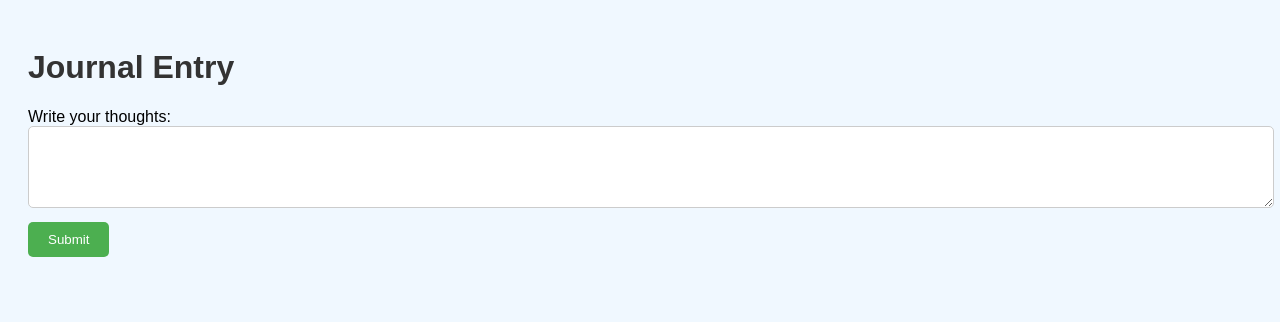
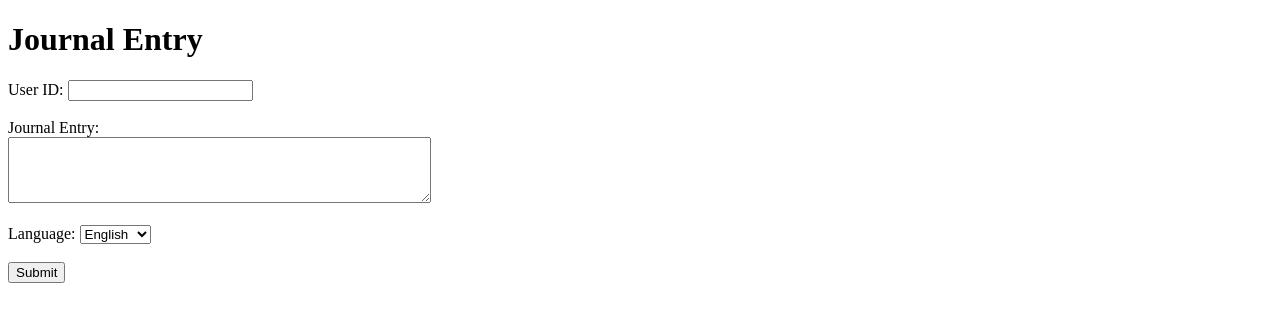
Before and after one commit to prathj/HeartStrings, a Flask app: page /journal in a window 1280 px wide. Shown: the top 322 px of the page. Run offline with Flask 3, Linux system fonts and the light colour scheme.

Commit message:
recommending music, takes id, determines mood

```diff
--- a/frontend/app.py
+++ b/frontend/app.py
@@ -8,9 +8,12 @@ import spotipy
 from spotipy.oauth2 import SpotifyClientCredentials
 from googletrans import Translator
 import logging
+import secrets
 
 app = Flask(__name__)
-app.secret_key = 'your_secret_key'
+
+# Generate and set the secret key
+app.secret_key = secrets.token_hex(16)
 
 # Configure the SQLite database
 app.config['SQLALCHEMY_DATABASE_URI'] = 'sqlite:///mood_tracker.db'
@@ -29,9 +32,10 @@ sp = spotipy.Spotify(auth_manager=SpotifyClientCredentials(client_id=SPOTIPY_CLI
 
 translator = Translator()
 
-# Define MoodEntry model without user_id
+# Define MoodEntry model with user_id
 class MoodEntry(db.Model):
     id = db.Column(db.Integer, primary_key=True)
+    user_id = db.Column(db.Integer, nullable=False)
     date = db.Column(db.Date, nullable=False)
     emotion = db.Column(db.String, nullable=False)
     journal_entry = db.Column(db.String, nullable=False)
@@ -84,12 +88,15 @@ def journal():
     if request.method == 'POST':
         entry = request.form['entry']
         lang = request.form.get('lang', 'en')
+        user_id = request.form.get('user_id')  # Ensure user_id is provided in the form
+        if not user_id:
+            return "User ID is required", 400
         try:
             emotion = asyncio.run(get_hume_response(entry, lang))
             recommendations = get_spotify_recommendations(emotion)
 
             # Save the mood entry in the database
-            mood_entry = MoodEntry(date=datetime.today().date(), emotion=emotion, journal_entry=entry)
+            mood_entry = MoodEntry(user_id=user_id, date=datetime.today().date(), emotion=emotion, journal_entry=entry)
             db.session.add(mood_entry)
             db.session.commit()
 
--- a/frontend/templates/journal.html
+++ b/frontend/templates/journal.html
@@ -4,24 +4,31 @@
     <meta charset="UTF-8">
     <meta name="viewport" content="width=device-width, initial-scale=1.0">
     <title>Journal Entry</title>
-    <link rel="stylesheet" href="{{ url_for('static', filename='styles.css') }}">
 </head>
 <body>
     <h1>Journal Entry</h1>
-    <form method="POST" action="/journal">
-        <label for="entry">Write your thoughts:</label>
-        <textarea id="entry" name="entry" rows="4" cols="50"></textarea>
-        <input type="hidden" name="lang" value="en">
-        <button type="submit">Submit</button>
+    <form action="{{ url_for('journal') }}" method="post">
+        <label for="user_id">User ID:</label>
+        <input type="text" id="user_id" name="user_id" required><br><br>
+        <label for="entry">Journal Entry:</label><br>
+        <textarea id="entry" name="entry" rows="4" cols="50" required></textarea><br><br>
+        <label for="lang">Language:</label>
+        <select id="lang" name="lang">
+            <option value="en">English</option>
+            <option value="es">Spanish</option>
+            <!-- Add more languages as needed -->
+        </select><br><br>
+        <input type="submit" value="Submit">
     </form>
+
     {% if emotion %}
-    <h2>Detected Emotion: {{ emotion }}</h2>
-    <h3>Recommended Playlist/Podcast:</h3>
-    <ul>
-        {% for item in recommendations %}
-        <li><a href="{{ item.url }}" target="_blank">{{ item.name }} by {{ item.artist }}</a></li>
-        {% endfor %}
-    </ul>
+        <h2>Detected Emotion: {{ emotion }}</h2>
+        <h2>Spotify Recommendations:</h2>
+        <ul>
+            {% for recommendation in recommendations %}
+                <li><a href="{{ recommendation.url }}">{{ recommendation.name }} by {{ recommendation.artist }}</a></li>
+            {% endfor %}
+        </ul>
     {% endif %}
 </body>
 </html>
```
Also changed, not shown: frontend/templates/register.html (deleted, +0 -21 lines), backend/models/mood_tracker.db (deleted), frontend/instance/mood_tracker.db.
